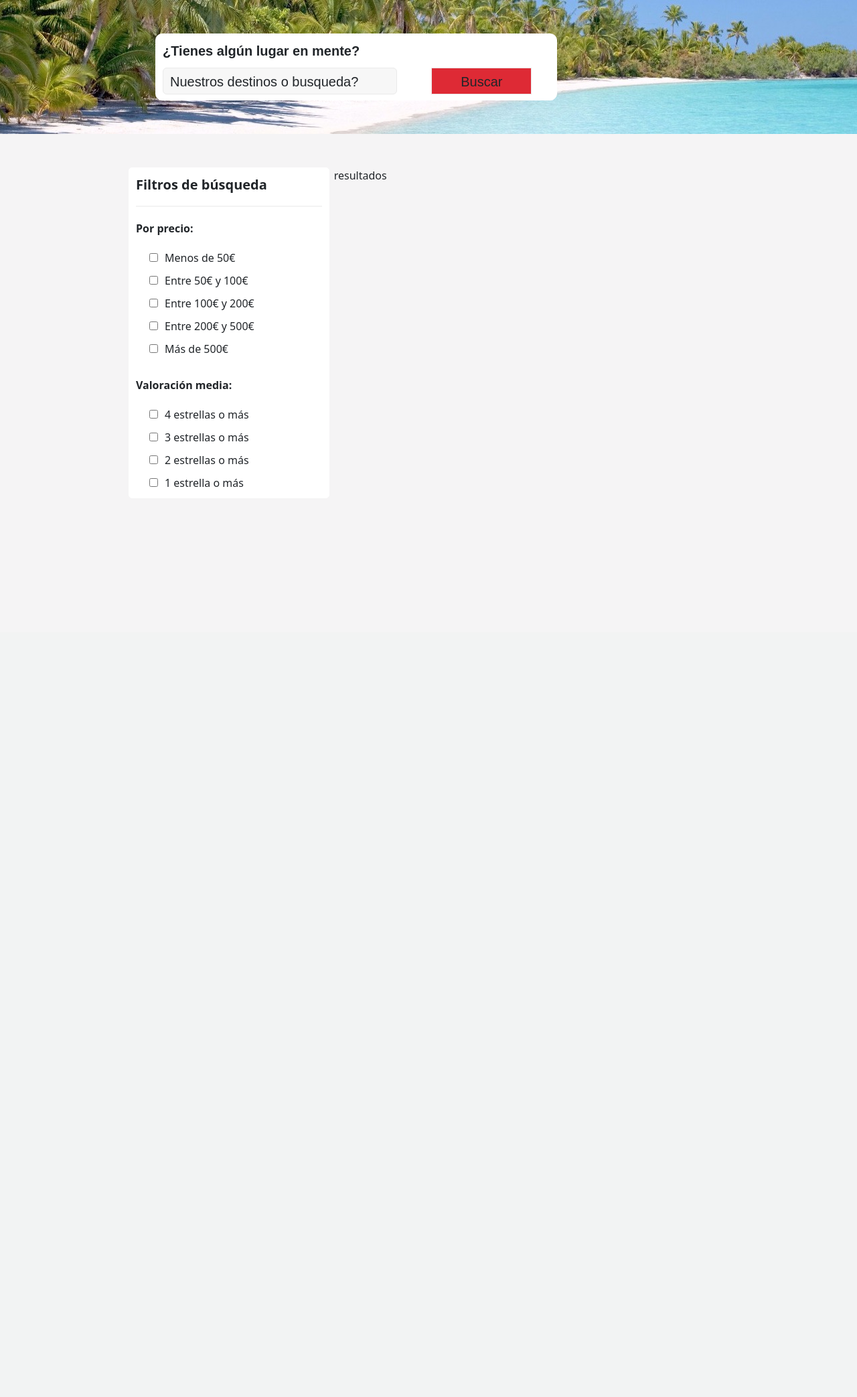
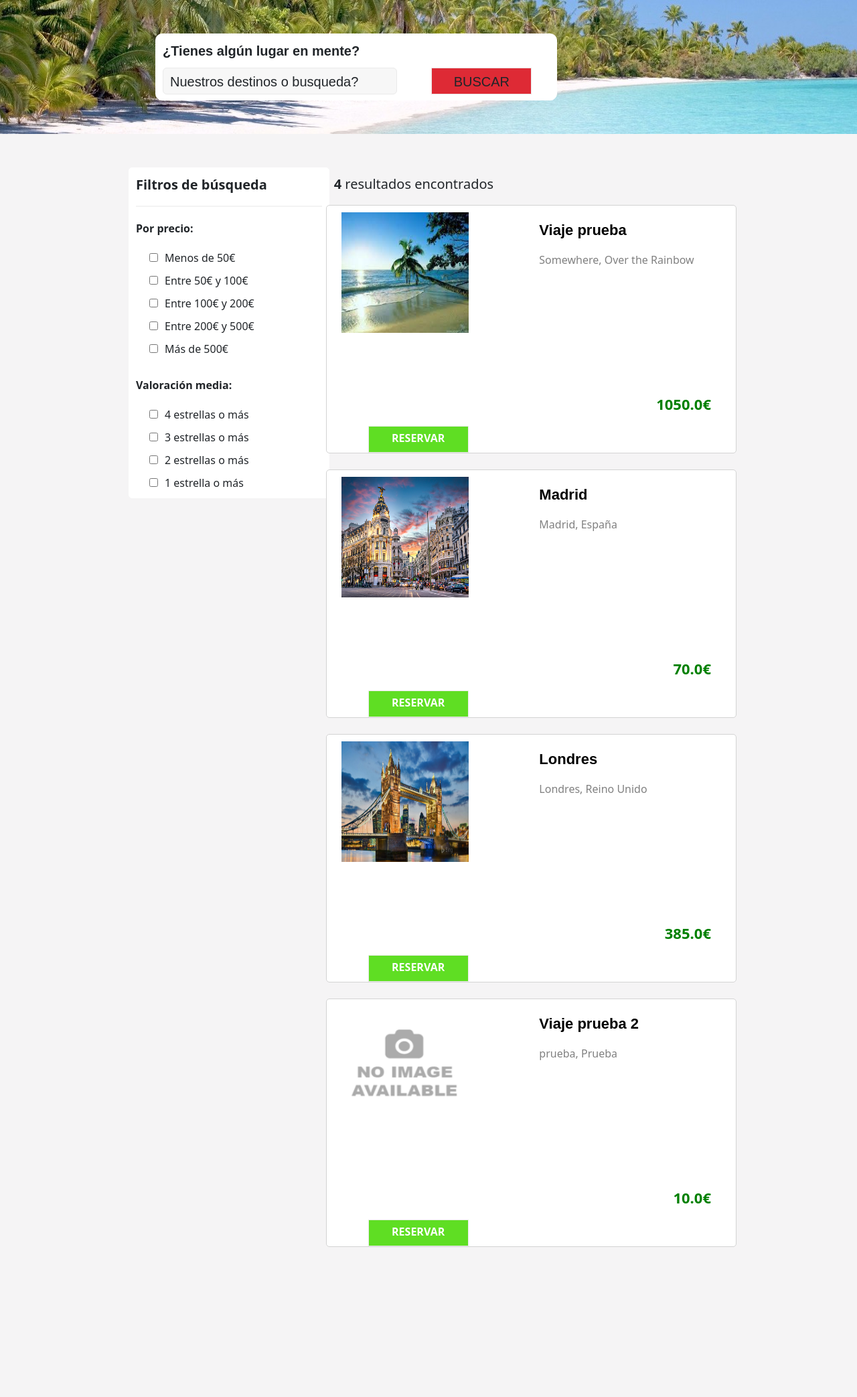
Before and after one commit to MiguelManzanoUAM/Zytrip, a Rails app: page /trips in a window 1280 px wide. Shown: the part 56-2142 px from the top of the page at 67% size. Before the commit the page ends 1000 px from the top, so only its background shows below. Run offline with Rails 7, Linux system fonts and the light colour scheme; data comes from the database, SQL or seed files in the repository; style sheets or scripts are compiled from the project's sources; some libraries are stand-ins or nearby versions.

Commit message:
trips results section

```diff
--- a/zytrip/app/assets/stylesheets/main.css
+++ b/zytrip/app/assets/stylesheets/main.css
@@ -523,3 +523,64 @@
   margin-left: 10px;
   margin-bottom: 10px;
 }
+
+.trips-search-count{
+  font-size: 20px;
+  margin-top: 10px;
+}
+
+.trips-results-box{
+  border:  1px solid lightgrey;
+  border-radius: 5px;
+  background-color: white;
+}
+
+.trips-results-box img{
+  height: 200px;
+  width:  200px;
+  padding-top: 10px;
+  padding-left: 10px;
+  padding-bottom: 10px;
+}
+
+.trips-results-box-title{
+  font-size: 22px;
+  padding-top: 20px;
+  font-family: arial;
+  text-decoration: none;
+  color: #000;
+  cursor: pointer;
+}
+
+.trips-results-box-title:hover{
+  color: #000;
+}
+
+.trips-results-box-info{
+  font-size: 16px;
+  color: grey;
+}
+
+.trips-results-box-price{
+  font-size: 22px;
+  color: green;
+  text-align: right;
+  padding-top: 80px;
+  padding-right: 25px;
+}
+
+.trips-results-booking{
+  background-color: #5fde23;
+  border: 1px solid #eaeaea;
+  border-radius: 1px;
+  cursor: pointer;
+  margin-top: 10px;
+  padding-top: 5px;
+  padding-bottom: 5px;
+  width: 150px;
+  height: 40px;
+  text-align: center;
+  margin-left: 50px;
+  color: white;
+  font-weight: bold;
+}
--- a/zytrip/app/controllers/trips_controller.rb
+++ b/zytrip/app/controllers/trips_controller.rb
@@ -7,6 +7,7 @@ class TripsController < ApplicationController
 
   # GET /trips/1 or /trips/1.json
   def show
+    @trip = Trip.find(params[:id])
   end
 
 end
--- a/zytrip/app/views/trips/index.html.erb
+++ b/zytrip/app/views/trips/index.html.erb
@@ -13,7 +13,7 @@
                     </div>
                     <div class="col-md-4">
                         <div class="trips-destination-search">
-                            Buscar
+                            BUSCAR
                         </div>
                     </div>
                 </div>
@@ -50,7 +50,32 @@
                 </div>
             </div>
             <div class="col-md-8">
-                resultados
+                <p class="trips-search-count"><b><%= @trips.size %></b> resultados encontrados</p>
+                <% @trips.each do |trip| %>
+                    <div class="row trips-results-box">
+                        <div class="col">
+                            <% if trip.image %>
+                                <%= image_tag(trip.image) %>
+                            <% else %>
+                                <%= image_tag("no-image-available.png") %>
+                            <% end %>
+                        </div>
+                        <div class="col-6">
+                            <div class="trips-results-box-title">
+                                <%=link_to trip, class:"trips-results-box-title" do%>
+                                    <p><b><%=trip.title%></b></p>
+                                <% end %>
+                            </div>
+                            <p class="trips-results-box-info"><%= trip.city %>, <%=trip.country%></p>
+                        </div>
+                        <div class="col">
+                            <p class="trips-results-box-price"><b><%= trip.price %>€</b></p>
+                            <div class="trips-results-booking">
+                                RESERVAR
+                            </div>
+                        </div>
+                    </div><br>
+                <% end %>
             </div>
         </div>
     </div>
--- a/zytrip/app/views/trips/show.html.erb
+++ b/zytrip/app/views/trips/show.html.erb
@@ -1,6 +1,4 @@
-<p style="color: green"><%= notice %></p>
-
-<%= render @trip %>
+<p><%= @trip.title %></p>
 
 <div>
   <%= link_to "Back to trips", trips_path %>
--- /dev/null
+++ b/zytrip/db/migrate/20220709100702_add_country_to_trips.rb
@@ -0,0 +1,6 @@
+class AddCountryToTrips < ActiveRecord::Migration[7.0]
+  def change
+    add_column :trips, :country, :string
+    add_column :trips, :city, :string
+  end
+end
```
Also changed, not shown: zytrip/db/seeds.rb (+4 -4 lines), zytrip/db/schema.rb.
